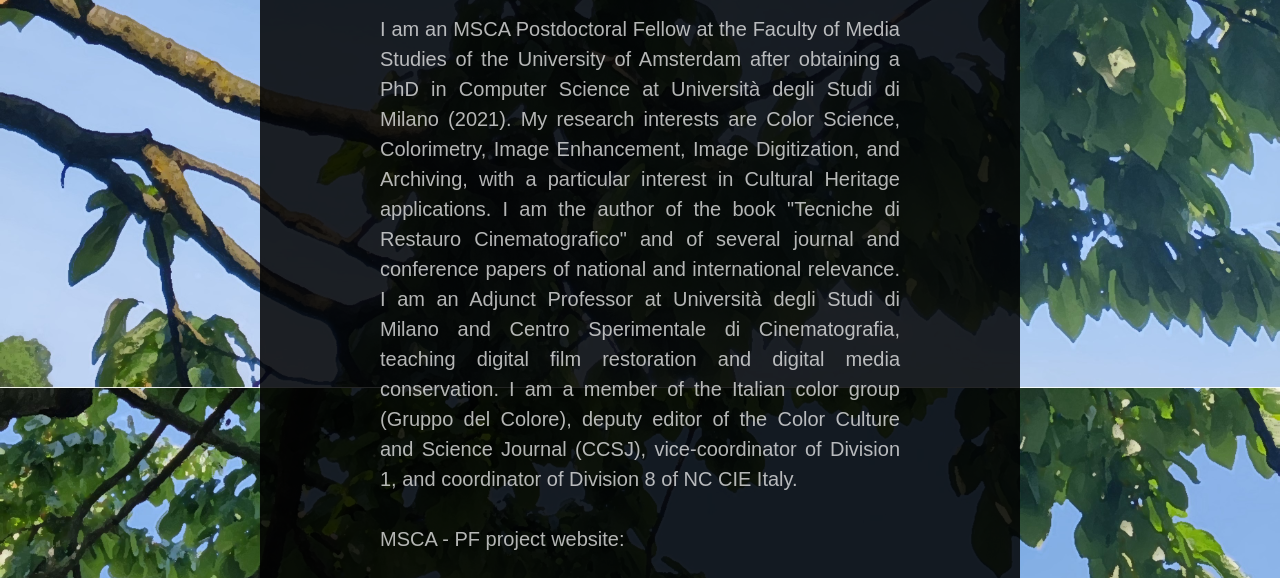
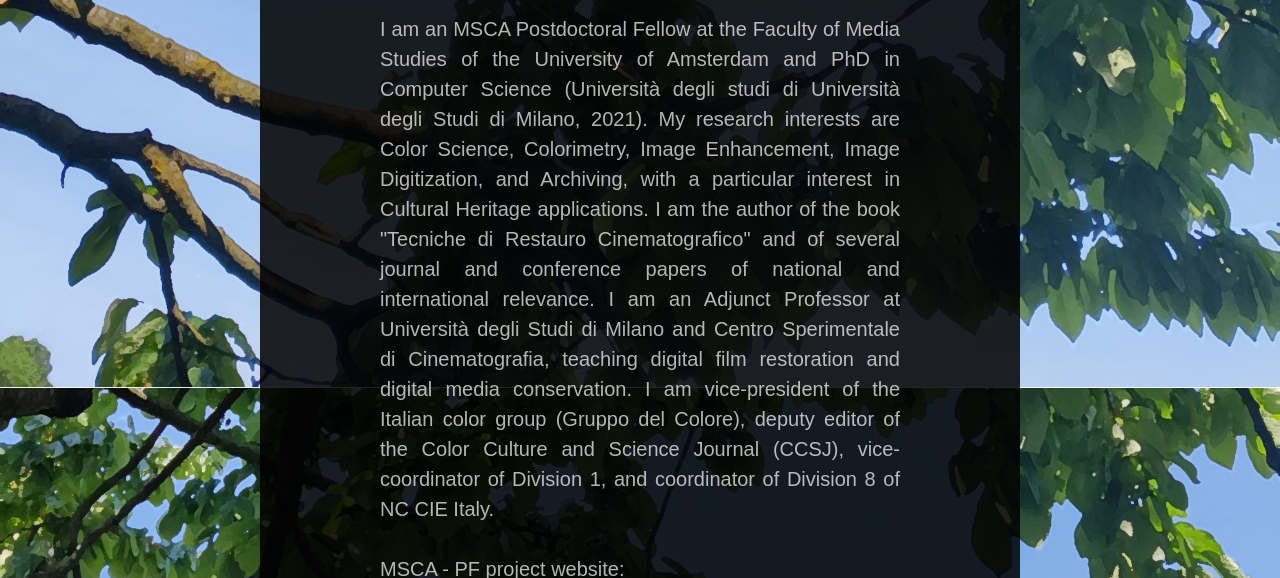
Before and after one commit to AliPlu/aliplu.github.io, a plain HTML site: page index.html in a window 1280 px wide. Shown: the part 466-1044 px from the top of the page. Drawn offline with Linux system fonts and the light colour scheme; files whose address does not match are found by name.

Commit message:
Update index.html

```diff
--- a/index.html
+++ b/index.html
@@ -79,13 +79,12 @@
 								<img src="images/profile_img.png" alt="Free HTML5 Wesbite Template by FreeHTML5.co">
 							</figure>
 							<h1>Alice Plutino</h1>
-							<p style="text-align:justify;"> I am an MSCA Postdoctoral Fellow at the Faculty of Media Studies of the University of Amsterdam after obtaining a PhD in Computer Science at
-							Università degli Studi di
-							Milano (2021). My research interests are Color Science, Colorimetry, Image Enhancement, Image Digitization, and Archiving, with a particular interest in Cultural Heritage
-							applications. I am the author of the book "Tecniche di Restauro Cinematografico" and of several journal and conference papers of national and international relevance. I am an
-							Adjunct Professor at Università degli Studi di Milano and Centro Sperimentale di Cinematografia, teaching digital film restoration and digital media conservation. I am a member
-							of the Italian color group (Gruppo del Colore), deputy editor of the Color Culture and Science Journal (CCSJ), vice-coordinator of Division 1, and coordinator of Division 8 of
-							NC CIE Italy.
+							<p style="text-align:justify;"> I am an MSCA Postdoctoral Fellow at the Faculty of Media Studies of the University of Amsterdam and PhD in Computer Science (Università degli studi di
+								Università degli Studi di Milano, 2021). My research interests are Color Science, Colorimetry, Image Enhancement, Image Digitization, and Archiving, with a particular interest in Cultural Heritage
+								applications. I am the author of the book "Tecniche di Restauro Cinematografico" and of several journal and conference papers of national and international relevance. I am an
+								Adjunct Professor at Università degli Studi di Milano and Centro Sperimentale di Cinematografia, teaching digital film restoration and digital media conservation. I am vice-president
+								of the Italian color group (Gruppo del Colore), deputy editor of the Color Culture and Science Journal (CCSJ), vice-coordinator of Division 1, and coordinator of Division 8 of
+								NC CIE Italy.
 							<br>
 							<br>
 							MSCA - PF project website:
```
